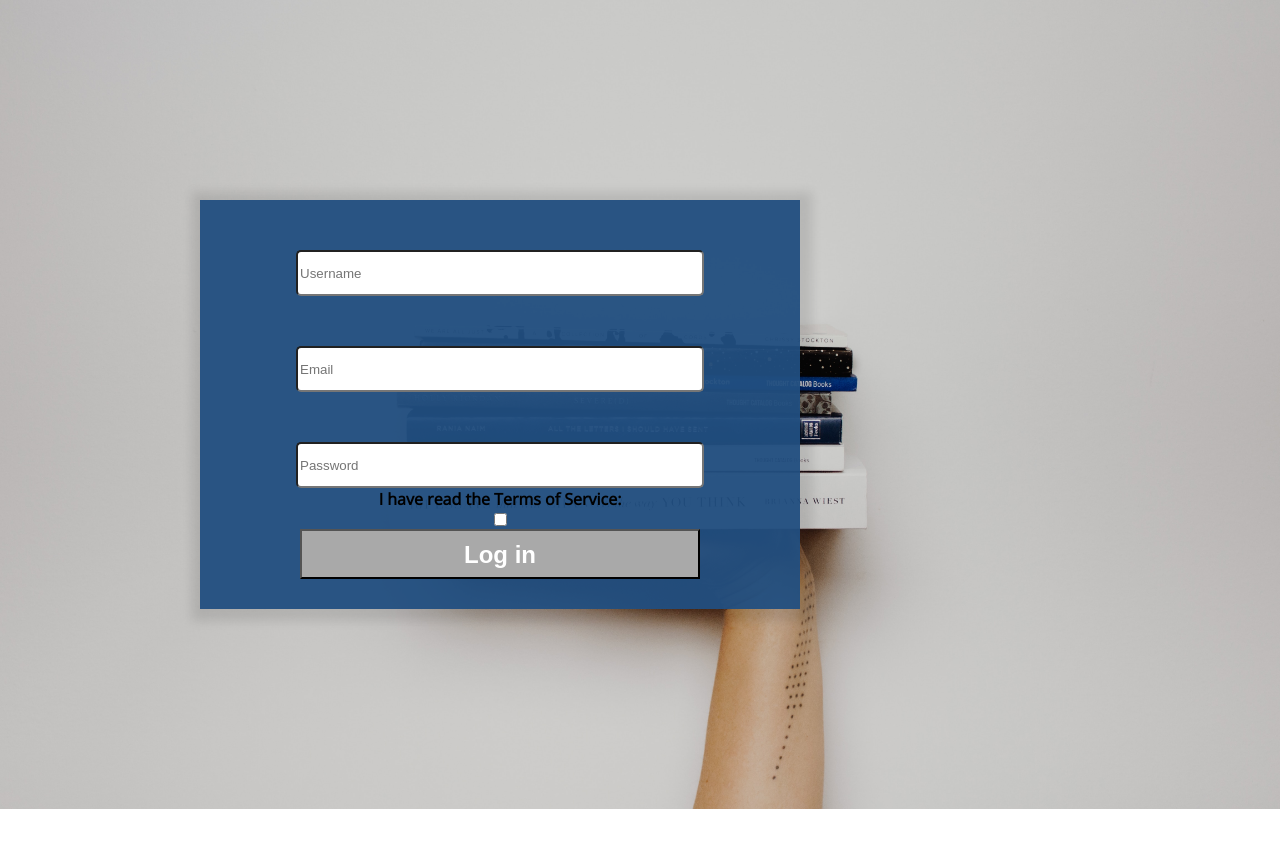
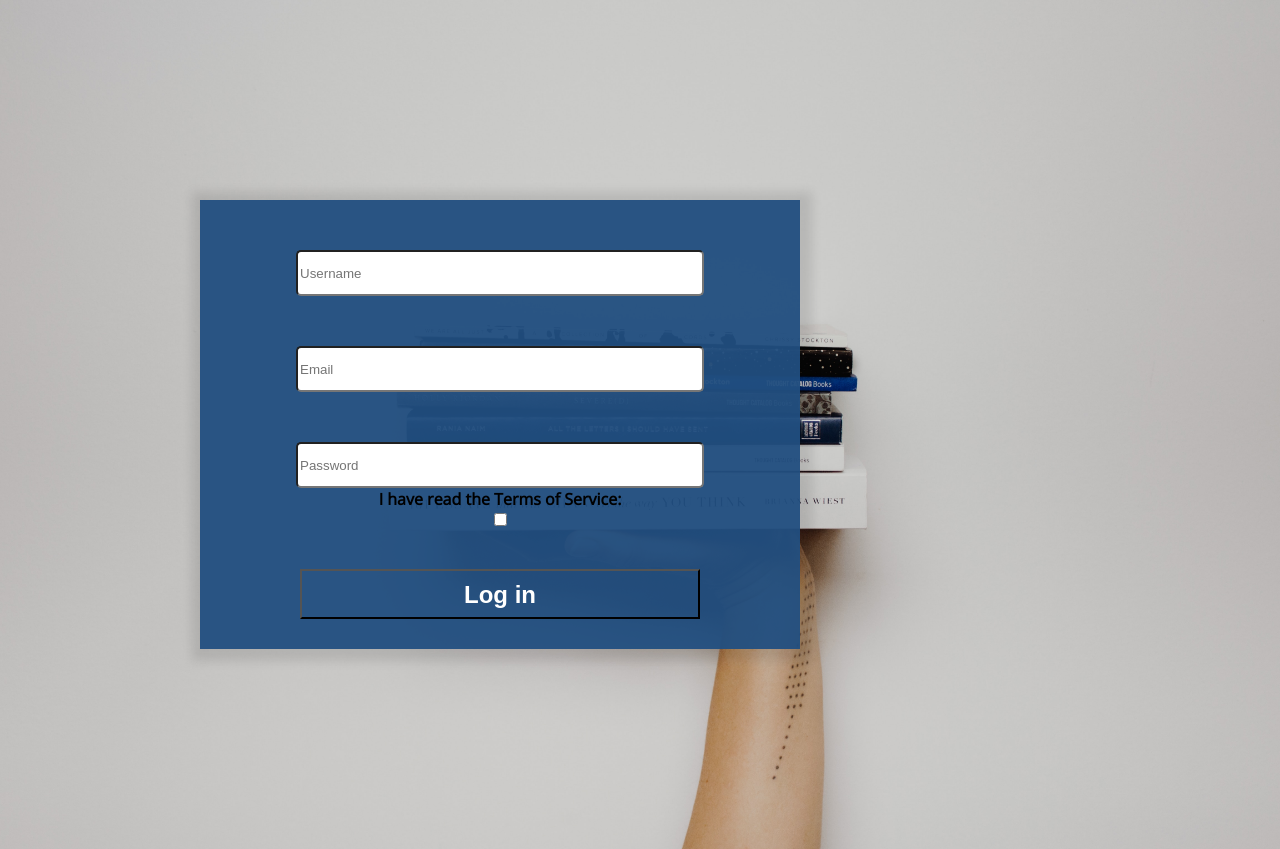
Before and after one commit to lorenzosimpson/user-onboarding, a React (Create React App) app: page / in a window 1280 px wide. Before the commit the page ends 809 px from the top, so only its background shows below. Built offline with nearby package versions, Linux system fonts and the light colour scheme.

Commit message:
updates more styles

```diff
--- a/src/App.css
+++ b/src/App.css
@@ -43,8 +43,9 @@ form {
   width: 400px;
   height: 50px;
   padding: 10px 30px;
+  margin-top: 40px;
   margin-bottom: 30px;
-  background: darkgrey;
+  background-color: rgba(33, 79, 128, 0);
   color: white;
   font-size: 1.5rem;
   font-weight: bold;
@@ -57,5 +58,5 @@ form {
 
 .welcome-container h3 {
   padding: 50px;
-  font-size: 1.5rem;
+  font-size: 2rem;
 }
```
